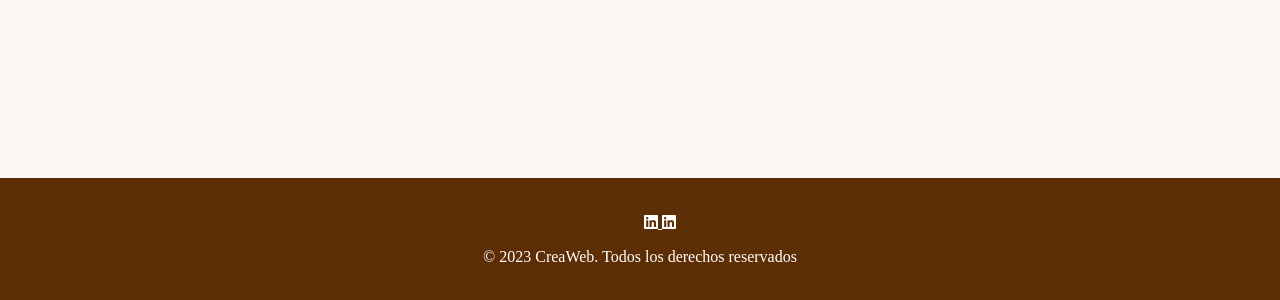
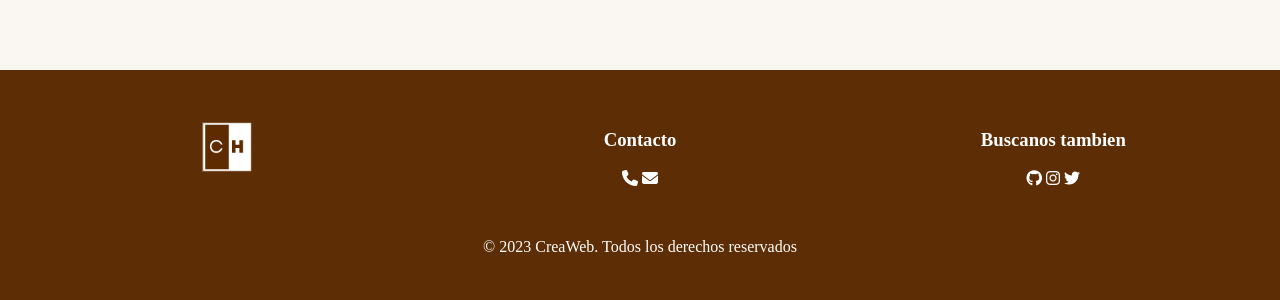
Before and after one commit to ringeledev/creawebRC, a plain HTML site: page index.html in a window 1280 px wide. Shown: the part 858-1158 px from the top of the page. Drawn offline with Linux system fonts and the light colour scheme.

Commit message:
editando footer y header

```diff
--- a/index.html
+++ b/index.html
@@ -28,17 +28,33 @@
 
     <footer>
         <!--EDITAR EL FOOTER DONDE LOS ICONOS ESTEN ALINEADOS-->
-        <ul class= "social-carlos">
-            <li>
-                <a href='https://github.com/cealvarezcom' class="github-carlos">
-                    <i class="fa-brands fa-linkedin"></i>
-                </a>
-                <a href='https://github.com/cealvarezcom' class="github-carlos">
-                    <i class="fa-brands fa-linkedin"></i>
-                </a>
-            </li>
+      <div class='footer-logo'>
+        <img src="imagenes/logocraft.png" class="logo" alt="">
 
-        </ul>
+      </div>
+
+      <div class='footer-contacto'>
+        <li>
+            <h3>Contacto</h3>
+            <i class="fa-solid fa-phone"></i>
+            <i class="fa-solid fa-envelope"></i>
+
+        </li>
+
+      </div>
+
+      <div class='footer-social'>
+
+        <li>
+            <h3>Buscanos tambien</h3>
+            <i class="fa-brands fa-github"></i>
+            <i class="fa-brands fa-instagram"></i>
+            <i class="fa-brands fa-twitter"></i>
+        </li>
+
+      </div>
+
+
         <p>© 2023 CreaWeb. Todos los derechos reservados</p>
 
     </footer>
--- a/styles.css
+++ b/styles.css
@@ -38,7 +38,7 @@ header {
     font-size: 18px;
     font-weight: 600;
     cursor: pointer;
-    color: rgb(35, 43, 43);
+    color: black;
 }
 
 .item:hover {
@@ -68,7 +68,7 @@ label {
     cursor: pointer;
 }
 .btn:hover {
-    background-color: rgb(15, 16, 19);
+    background-color: burlywood;
 
 
 }
@@ -86,7 +86,7 @@ label {
         top: 100%;
         left: 0;
         right: 0;
-        background-color: #323237;
+        background-color: #dcd4cb;
         display: none;
     }
 
@@ -106,7 +106,7 @@ label {
     }
 
 }
-
+ /*
 footer {
     background-color: #5d2d05;
     color:white;
@@ -116,6 +116,33 @@ footer {
     width: 100%;
     bottom: 0;
 }
-.github-carlos {
-    color:white
+*/
+
+footer {
+    display: flex;
+    align-items: center;
+    justify-content: center;
+    flex-wrap: wrap; /* Asegura que los div se envuelvan si no caben en una sola línea */
+    padding: 20px;
+    background-color: #5d2d05;
+    width: 100%;
+    height: 20%;
+    bottom: 0;
+    position: absolute;
 }
+
+footer p {
+    width: 100%;
+    text-align: center;
+    margin-top: 20px;
+    color: white;
+}
+
+.footer-logo,
+.footer-contacto,
+.footer-social {
+    flex: 1; /* Ocupar un tercio del espacio disponible */
+    text-align: center;
+    padding: 10px;
+    color: white
+}
```
